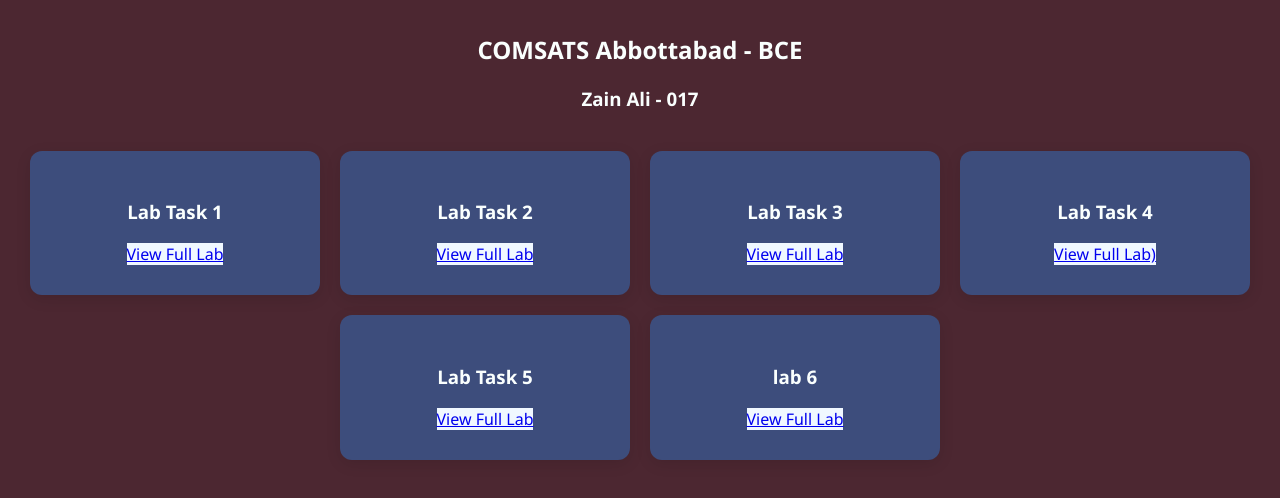
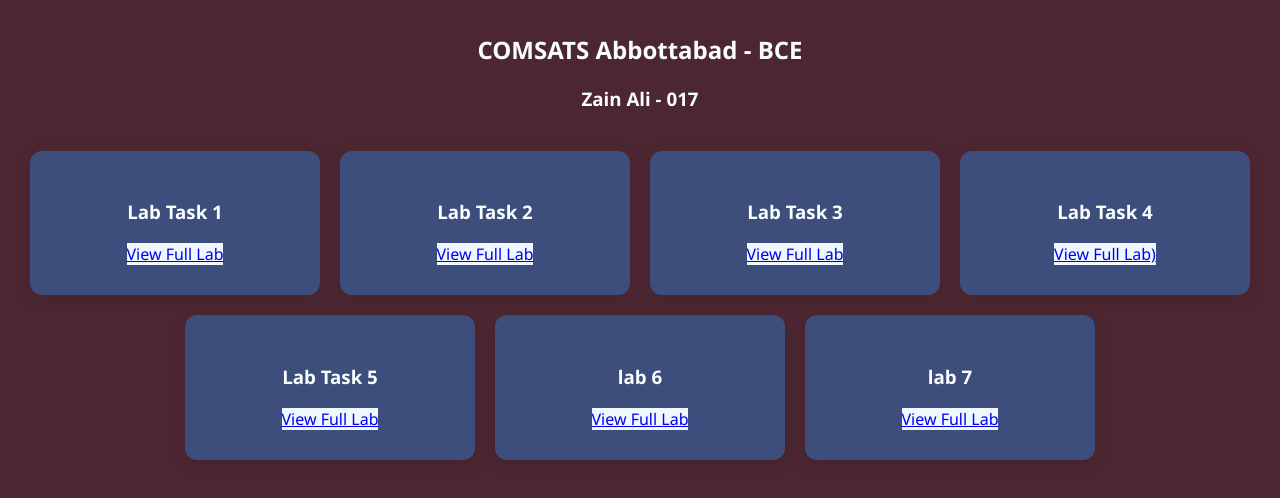
Before and after one commit to ZainAli-1042/web-development, a plain HTML site: page index.html in a window 1280 px wide. Shown: the part 106-604 px from the top of the page. Drawn offline with Linux system fonts and the light colour scheme.

Commit message:
Update index.html

```diff
--- a/index.html
+++ b/index.html
@@ -113,6 +113,11 @@
             <a style="background-color:aliceblue;" href="lab6.html">View Full Lab</a>
         </div>
 
+        <div class="semester-card">
+            <h3>lab 7</h3>
+            <a style="background-color:aliceblue;" href="lab7.html">View Full Lab</a>
+        </div>
+
     </div>
 
 </body>
```
